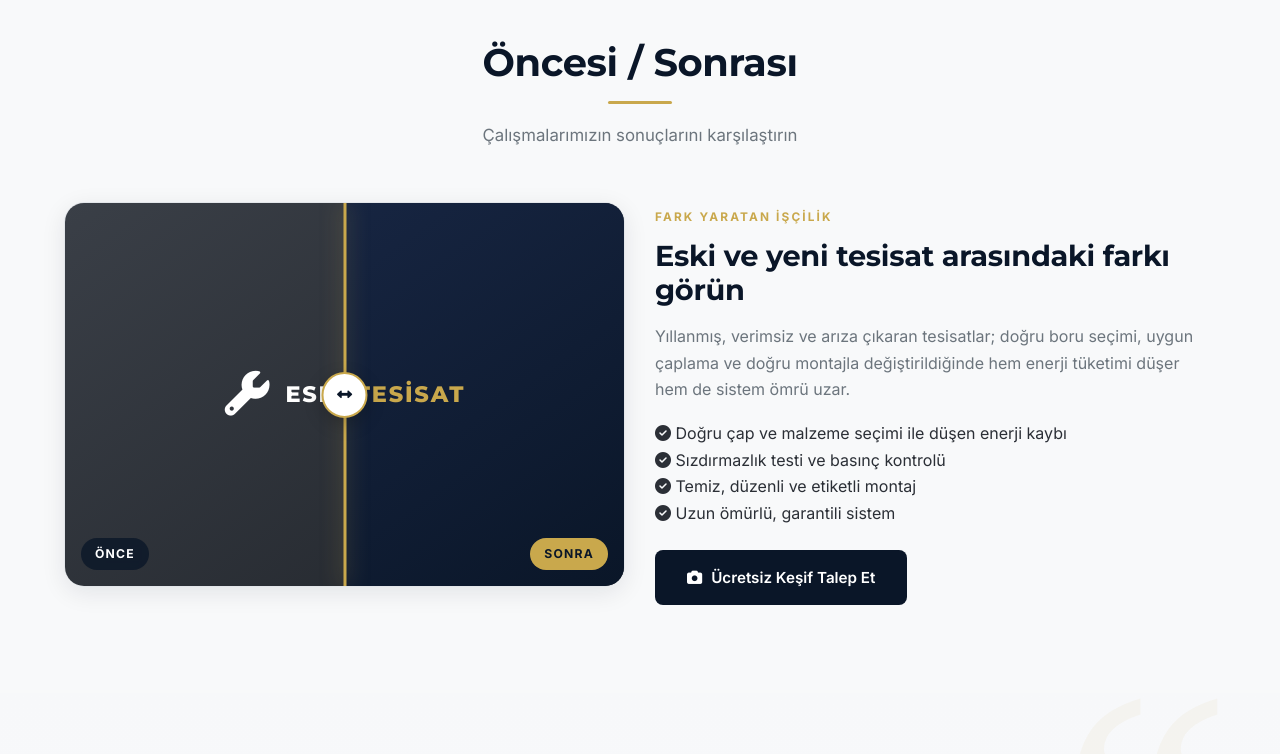
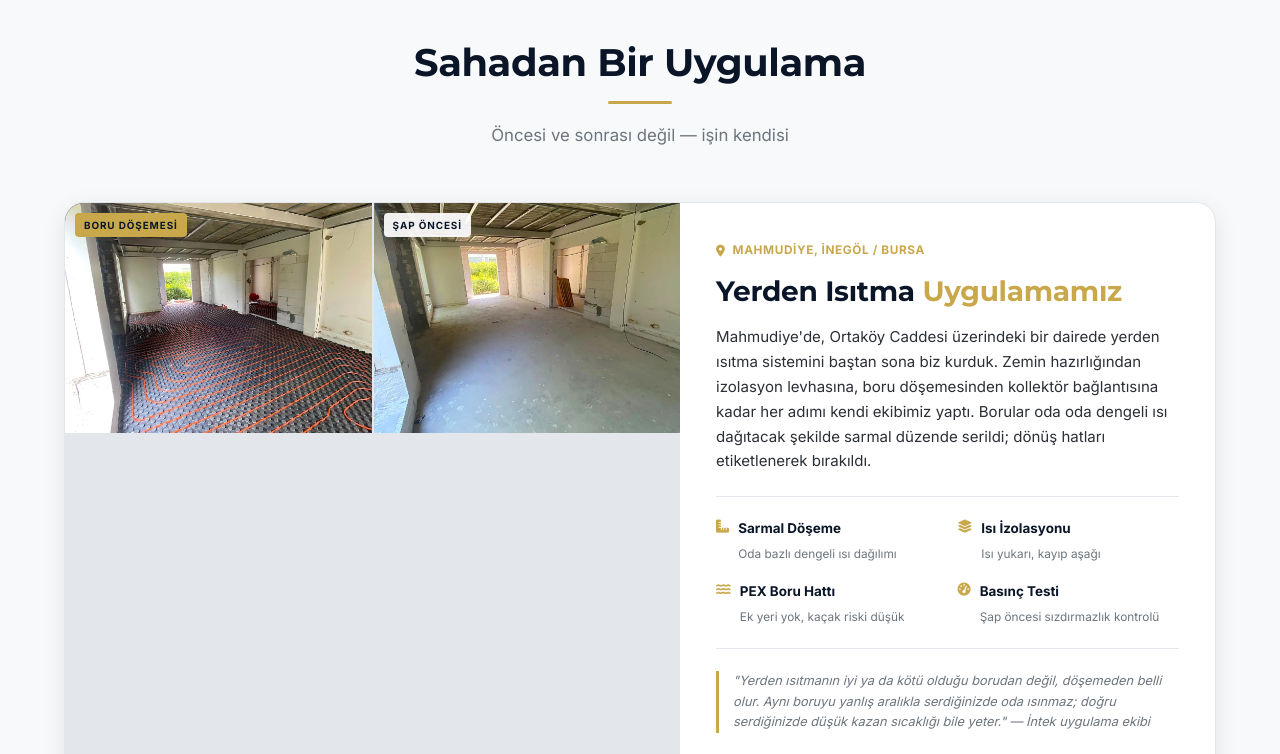
Before and after one commit to Rahmibkts/intek-ticaret, a website: page projelerimiz.html in a window 1280 px wide. Shown: the part 2290-3044 px from the top of the page. Drawn offline with Linux system fonts and the light colour scheme.

Commit message:
Projelerimiz: oncesi/sonrasi slider yerine Mahmudiye yerden isitma proje karti (2 gercek foto, adres, teknik detay)

```diff
--- a/css/style.css
+++ b/css/style.css
@@ -1243,6 +1243,53 @@ p { color: var(--gray); }
 .project-card.hide { display: none; }
 
 /* Before/after */
+/* ---------- 14b. Öne çıkan proje (Mahmudiye / yerden ısıtma) ---------- */
+.featured-project {
+  display: grid; grid-template-columns: 1.15fr 1fr; gap: 0;
+  background: var(--white); border-radius: var(--radius-lg);
+  overflow: hidden; box-shadow: var(--shadow);
+  border: 1px solid var(--border);
+}
+.fp-gallery { display: grid; grid-template-columns: 1fr 1fr; gap: 2px; background: var(--border); }
+.fp-shot { position: relative; overflow: hidden; aspect-ratio: 4/3; background: var(--navy); }
+.fp-shot img { width: 100%; height: 100%; object-fit: cover; transition: transform .7s ease; }
+.fp-shot:hover img { transform: scale(1.06); }
+.fp-shot-tag {
+  position: absolute; left: 10px; top: 10px; z-index: 2;
+  font-size: .62rem; font-weight: 800; letter-spacing: .09em; text-transform: uppercase;
+  color: var(--navy); background: var(--gold);
+  padding: 4px 9px; border-radius: 4px;
+}
+.fp-shot--alt .fp-shot-tag { background: rgba(255,255,255,.92); }
+
+.fp-body { padding: 38px 36px; display: flex; flex-direction: column; }
+.fp-loc {
+  display: inline-flex; align-items: center; gap: 7px;
+  font-size: .74rem; font-weight: 700; letter-spacing: .05em;
+  color: var(--gold); text-transform: uppercase; margin-bottom: 14px;
+}
+.fp-body h3 {
+  font-size: clamp(1.3rem, 2.3vw, 1.75rem); line-height: 1.25;
+  margin-bottom: 16px; color: var(--navy);
+}
+.fp-body h3 span { color: var(--gold); }
+.fp-desc { font-size: .94rem; color: var(--text-dark); margin-bottom: 22px; }
+.fp-specs {
+  display: grid; grid-template-columns: 1fr 1fr; gap: 14px 20px;
+  padding: 20px 0; margin-bottom: 22px;
+  border-top: 1px solid var(--border); border-bottom: 1px solid var(--border);
+}
+.fp-spec { display: flex; align-items: flex-start; gap: 9px; }
+.fp-spec i { color: var(--gold); font-size: .82rem; margin-top: 3px; }
+.fp-spec b { display: block; font-size: .84rem; color: var(--navy); font-weight: 700; }
+.fp-spec small { font-size: .74rem; color: var(--gray); }
+.fp-note {
+  font-size: .8rem; color: var(--gray); font-style: italic;
+  padding-left: 14px; border-left: 3px solid var(--gold);
+  margin-bottom: 24px; line-height: 1.6;
+}
+.fp-actions { display: flex; gap: 12px; flex-wrap: wrap; margin-top: auto; }
+
 .before-after-section { background: var(--off-white); }
 .before-after-container { display: grid; grid-template-columns: 1fr 1fr; gap: 30px; }
 .before-after-slider {
@@ -1500,6 +1547,10 @@ p { color: var(--gray); }
   .contact-grid { grid-template-columns: 1fr; }
   .about-content { grid-template-columns: 1fr; gap: 34px; }
   .before-after-container { grid-template-columns: 1fr; }
+  .featured-project { grid-template-columns: 1fr; }
+  .fp-body { padding: 28px 22px; }
+  .fp-gallery { aspect-ratio: 4/3; }
+  .fp-specs { grid-template-columns: 1fr; gap: 12px; }
 }
 
 @media (max-width: 768px) {
--- a/projelerimiz.html
+++ b/projelerimiz.html
@@ -28,7 +28,7 @@
   <link rel="preconnect" href="https://fonts.gstatic.com" crossorigin>
   <link href="https://fonts.googleapis.com/css2?family=Inter:wght@300;400;500;600;700&amp;family=Montserrat:wght@600;700;800&amp;display=swap" rel="stylesheet">
   <link rel="stylesheet" href="https://cdnjs.cloudflare.com/ajax/libs/font-awesome/6.5.1/css/all.min.css">
-  <link rel="stylesheet" href="css/style.css?v=2.7">
+  <link rel="stylesheet" href="css/style.css?v=2.8">
 </head>
 <body>
 
@@ -171,31 +171,59 @@
   </section>
 
   <!-- BEFORE / AFTER -->
-  <section class="section before-after-section">
+  <section class="section before-after-section" id="mahmudiye">
     <div class="container">
       <div class="section-title fade-up">
-        <h2>Öncesi / Sonrası</h2>
+        <h2>Sahadan Bir Uygulama</h2>
         <div class="gold-line"></div>
-        <p>Çalışmalarımızın sonuçlarını karşılaştırın</p>
+        <p>Öncesi ve sonrası değil — işin kendisi</p>
       </div>
-      <div class="before-after-container fade-up">
-        <div class="before-after-slider">
-          <div class="ba-layer ba-before"><i class="fas fa-wrench" aria-hidden="true"></i> Eski Tesisat</div>
-          <div class="ba-layer ba-after"><i class="fas fa-check-circle" aria-hidden="true"></i> Yeni Tesisat</div>
-          <div class="ba-divider" role="slider" aria-label="Öncesi sonrası karşılaştırma" aria-valuemin="0" aria-valuemax="100" aria-valuenow="50" tabindex="0"></div>
-          <div class="ba-labels" aria-hidden="true"><span>Önce</span><span>Sonra</span></div>
+
+      <div class="featured-project fade-up">
+        <div class="fp-gallery">
+          <div class="fp-shot">
+            <span class="fp-shot-tag">Boru Döşemesi</span>
+            <picture>
+              <source srcset="images/projeler/mahmudiye-yerden-isitma-1.webp" type="image/webp">
+              <img src="images/projeler/mahmudiye-yerden-isitma-1.jpg" alt="Mahmudiye İnegöl yerden ısıtma uygulaması — turuncu PEX boruların izolasyon levhası üzerine döşenmesi" loading="lazy" decoding="async" width="1200" height="900">
+            </picture>
+          </div>
+          <div class="fp-shot fp-shot--alt">
+            <span class="fp-shot-tag">Şap Öncesi</span>
+            <picture>
+              <source srcset="images/projeler/mahmudiye-yerden-isitma-2.webp" type="image/webp">
+              <img src="images/projeler/mahmudiye-yerden-isitma-2.jpg" alt="Mahmudiye İnegöl yerden ısıtma — boru döşemesi tamamlanmış, şap öncesi zemin" loading="lazy" decoding="async" width="1200" height="900">
+            </picture>
+          </div>
         </div>
-        <div>
-          <span class="eyebrow">Fark Yaratan İşçilik</span>
-          <h3 style="font-size: clamp(1.3rem, 2.4vw, 1.8rem); margin-bottom: 16px;">Eski ve yeni tesisat arasındaki farkı görün</h3>
-          <p style="margin-bottom: 18px;">Yıllanmış, verimsiz ve arıza çıkaran tesisatlar; doğru boru seçimi, uygun çaplama ve doğru montajla değiştirildiğinde hem enerji tüketimi düşer hem de sistem ömrü uzar.</p>
-          <ul class="tick">
-            <li><i class="fas fa-check-circle" aria-hidden="true"></i> Doğru çap ve malzeme seçimi ile düşen enerji kaybı</li>
-            <li><i class="fas fa-check-circle" aria-hidden="true"></i> Sızdırmazlık testi ve basınç kontrolü</li>
-            <li><i class="fas fa-check-circle" aria-hidden="true"></i> Temiz, düzenli ve etiketli montaj</li>
-            <li><i class="fas fa-check-circle" aria-hidden="true"></i> Uzun ömürlü, garantili sistem</li>
-          </ul>
-          <a href="iletisim.html" class="btn btn-dark" style="margin-top: 24px"><i class="fas fa-camera" aria-hidden="true"></i> Ücretsiz Keşif Talep Et</a>
+
+        <div class="fp-body">
+          <span class="fp-loc"><i class="fas fa-location-dot" aria-hidden="true"></i> Mahmudiye, İnegöl / Bursa</span>
+          <h3>Yerden Isıtma <span>Uygulamamız</span></h3>
+          <p class="fp-desc">
+            Mahmudiye'de, Ortaköy Caddesi üzerindeki bir dairede yerden ısıtma sistemini baştan sona biz kurduk.
+            Zemin hazırlığından izolasyon levhasına, boru döşemesinden kollektör bağlantısına kadar her adımı
+            kendi ekibimiz yaptı. Borular oda oda dengeli ısı dağıtacak şekilde sarmal düzende serildi;
+            dönüş hatları etiketlenerek bırakıldı.
+          </p>
+
+          <div class="fp-specs">
+            <div class="fp-spec"><i class="fas fa-ruler-combined" aria-hidden="true"></i><span><b>Sarmal Döşeme</b><small>Oda bazlı dengeli ısı dağılımı</small></span></div>
+            <div class="fp-spec"><i class="fas fa-layer-group" aria-hidden="true"></i><span><b>Isı İzolasyonu</b><small>Isı yukarı, kayıp aşağı</small></span></div>
+            <div class="fp-spec"><i class="fas fa-water" aria-hidden="true"></i><span><b>PEX Boru Hattı</b><small>Ek yeri yok, kaçak riski düşük</small></span></div>
+            <div class="fp-spec"><i class="fas fa-gauge-high" aria-hidden="true"></i><span><b>Basınç Testi</b><small>Şap öncesi sızdırmazlık kontrolü</small></span></div>
+          </div>
+
+          <p class="fp-note">
+            "Yerden ısıtmanın iyi ya da kötü olduğu borudan değil, döşemeden belli olur.
+            Aynı boruyu yanlış aralıkla serdiğinizde oda ısınmaz; doğru serdiğinizde düşük
+            kazan sıcaklığı bile yeter." — İntek uygulama ekibi
+          </p>
+
+          <div class="fp-actions">
+            <a href="iletisim.html" class="btn btn-gold"><i class="fas fa-calculator" aria-hidden="true"></i> Yerden Isıtma Teklifi Al</a>
+            <a href="https://wa.me/905515341675?text=Merhaba,%20yerden%20%C4%B1s%C4%B1tma%20uygulamas%C4%B1%20hakk%C4%B1nda%20bilgi%20almak%20istiyorum." class="btn btn-dark" target="_blank" rel="noopener"><i class="fab fa-whatsapp" aria-hidden="true"></i> WhatsApp</a>
+          </div>
         </div>
       </div>
     </div>
```
Also changed, not shown: hakkimizda.html (+1 -1 lines), hizmetler.html (+1 -1 lines), iletisim.html (+1 -1 lines), index.html (+1 -1 lines), dist/css/style.css, dist/hakkimizda.html, dist/hizmetler.html, dist/iletisim.html, dist/images/projeler/mahmudiye-yerden-isitma-1.jpg (added), dist/images/projeler/mahmudiye-yerden-isitma-1.webp (added), dist/images/projeler/mahmudiye-yerden-isitma-2.jpg (added), dist/images/projeler/mahmudiye-yerden-isitma-2.webp (added), dist/index.html, dist/projelerimiz.html, 4 more files, 1 other file.
